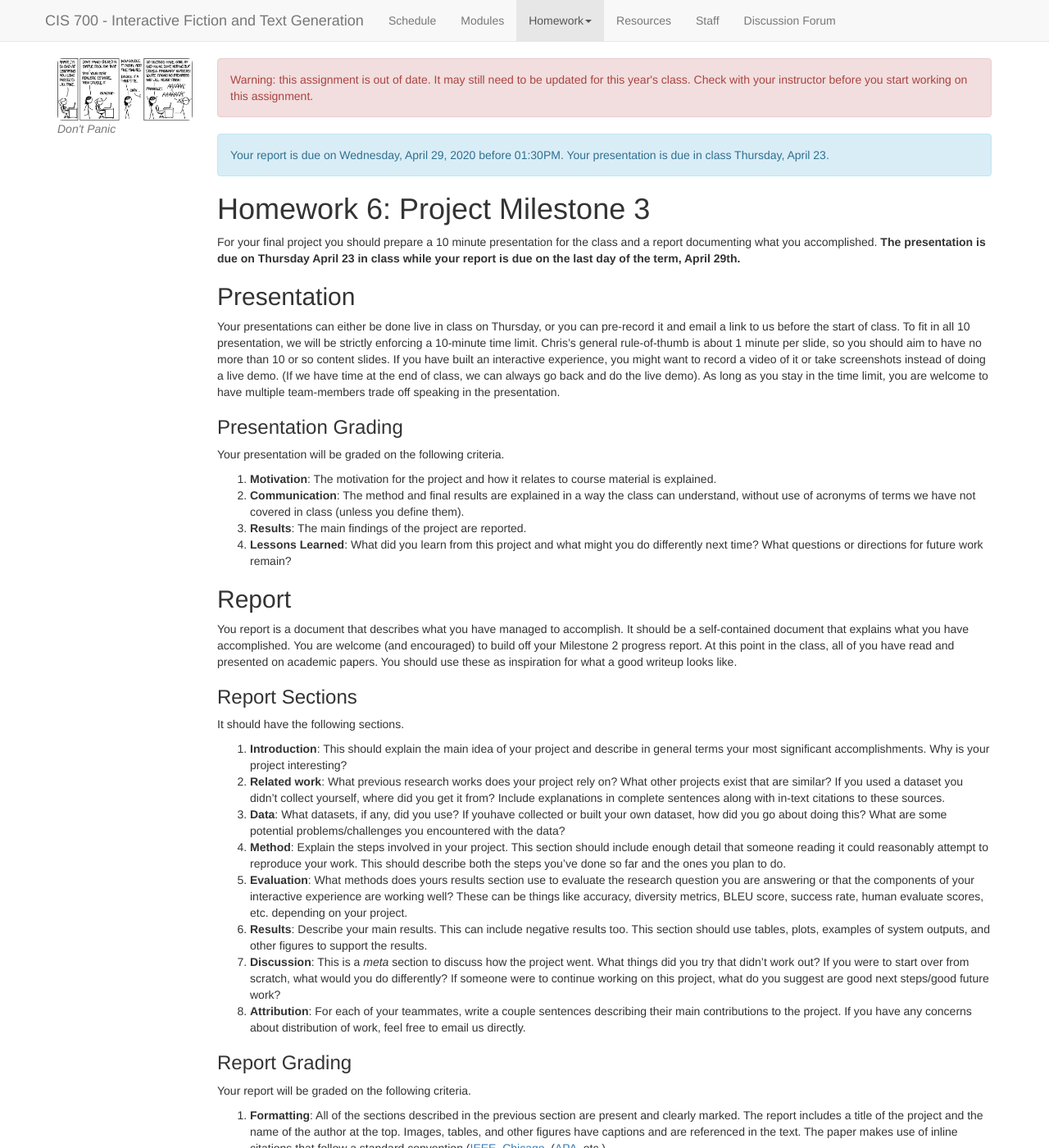
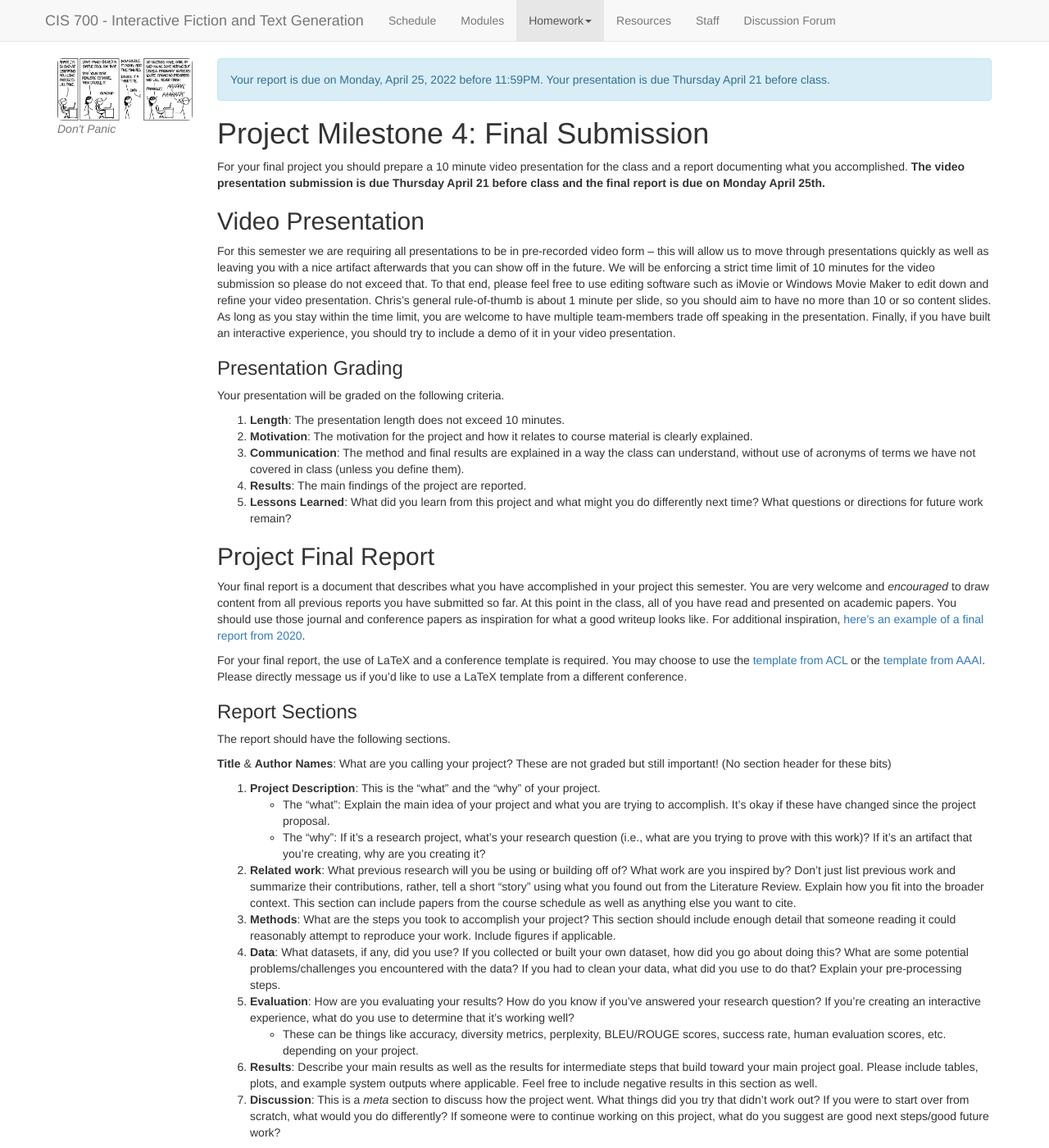
Before and after one commit to interactive-fiction-class/interactive-fiction-class.github.io, a Jekyll site: the page built from homeworks/project-final-submission/project-final.md, in a window 1280 px wide and 1400 px high. Shown: the whole window at 82% size. Built offline with Jekyll 4.4.1, drawn with Linux system fonts in a browser that asks for light colours; nearby versions of some CDN libraries; a script that is not in the unit is left out; some of the changed text lies outside the part shown.

Commit message:
Edited final project writeup

```diff
--- a/homeworks/project-final-submission/project-final.md
+++ b/homeworks/project-final-submission/project-final.md
@@ -3,13 +3,12 @@
 img: estimating_time.png
 caption: Don't Panic
 img_link: https://xkcd.com/1658/
-title: The Term Project
-title: Project Milestone 3
-type: Homework
-number: 6
+title: Final Submission
+type: Project Milestone
+number: 4
 active_tab: homework
-release_date: 2020-02-26
-due_date: 2020-04-29 13:30:00EST
+release_date: 2022-04-16
+due_date: 2022-04-25 23:59:00EST
 ---
 
 <!-- Check whether the assignment is ready to release -->
@@ -36,7 +35,7 @@
 
 <div class="alert alert-info">
 Your report is due on {{ page.due_date | date: "%A, %B %-d, %Y" }} before {{ page.due_date | date: "%I:%M%p" }}.
-Your presentation is due in class Thursday, April 23.
+Your presentation is due Thursday April 21 before class.
 </div>
 
 {% if page.materials %}
@@ -53,49 +52,58 @@
 
 {{page.type}} {{page.number}}: {{page.title}}
 =============================================================
-For your final project you should prepare a 10 minute presentation for the class and a report documenting what you accomplished. **The presentation is due on Thursday April 23 in class while your report is due on the last day of the term, April 29th.**
+For your final project you should prepare a 10 minute video presentation for the class and a report documenting what you accomplished. **The video presentation submission is due Thursday April 21 before class and the final report is due on Monday April 25th.**
 
-## Presentation
-Your presentations can either be done live in class on Thursday, or you can pre-record it and email a link to us before the start of class. To fit in all 10 presentation, we will be strictly enforcing a 10-minute time limit.
+## Video Presentation
+For this semester we are requiring all presentations to be in pre-recorded video form -- this will allow us to move through presentations quickly as well as leaving you with a nice artifact afterwards that you can show off in the future.
+We will be enforcing a strict time limit of 10 minutes for the video submission so please do not exceed that.
+To that end, please feel free to use editing software such as iMovie or Windows Movie Maker to edit down and refine your video presentation.
 Chris's general rule-of-thumb is about 1 minute per slide, so you should aim to have no more than 10 or so content slides.
-If you have built an interactive experience, you might want to record a video of it or take screenshots instead of doing a live demo. (If we have time at the end of class, we can always go back and do the live demo).
-As long as you stay in the time limit, you are welcome to have multiple team-members trade off speaking in the presentation.
+As long as you stay within the time limit, you are welcome to have multiple team-members trade off speaking in the presentation.
+Finally, if you have built an interactive experience, you should try to include a demo of it in your video presentation.
 
 ### Presentation Grading
 Your presentation will be graded on the following criteria.
-1. __Motivation__: The motivation for the project and how it relates to course material is explained.
-2. __Communication__: The method and final results are explained in a way the class can understand, without use of acronyms of terms we have not covered in class (unless you define them).
-3. __Results__: The main findings of the project are reported.
-4. __Lessons Learned__: What did you learn from this project and what might you do differently next time? What questions or directions for future work remain?
+1. __Length__: The presentation length does not exceed 10 minutes.
+2. __Motivation__: The motivation for the project and how it relates to course material is clearly explained.
+3. __Communication__: The method and final results are explained in a way the class can understand, without use of acronyms of terms we have not covered in class (unless you define them).
+4. __Results__: The main findings of the project are reported.
+5. __Lessons Learned__: What did you learn from this project and what might you do differently next time? What questions or directions for future work remain?
 
 
-## Report
-You report is a document that describes what you have managed to accomplish. It should be a self-contained document that explains what you have accomplished. You are welcome (and encouraged) to build off your Milestone 2 progress report. At this point in the class, all of you have read and presented on academic papers. You should use these as inspiration for what a good writeup looks like.
+## Project Final Report
+Your final report is a document that describes what you have accomplished in your project this semester. You are very welcome and *encouraged* to draw content from all previous reports you have submitted so far. At this point in the class, all of you have read and presented on academic papers. You should use those journal and conference papers as inspiration for what a good writeup looks like. For additional inspiration, [here's an example of a final report from 2020](example_report.pdf).
+
+For your final report, the use of LaTeX and a conference template is required. You may choose to use the [template from ACL](https://www.overleaf.com/latex/templates/acl-rolling-review-template/jxbhdzhmcpdm) or the [template from AAAI](https://www.aaai.org/Publications/Templates/AuthorKit22.zip). Please directly message us if you'd like to use a LaTeX template from a different conference.
 
 ### Report Sections
-It should have the following sections.
+The report should have the following sections.
 
-1. __Introduction__: This should explain the main idea of your project and describe in general terms your most significant accomplishments. Why is your project interesting?
-2. __Related work__: What previous research works does your project rely on? What other projects exist that are similar? If you used a dataset you didn't collect yourself, where did you get it from? Include explanations in complete sentences along with in-text citations to these sources.
-3. __Data__: What datasets, if any, did you use? If youhave collected or built your own dataset, how did you go about doing this? What are some potential problems/challenges you encountered with the data?
-4. __Method__: Explain the steps involved in your project. This section should include enough detail that someone reading it could reasonably attempt to reproduce your work. This should describe both the steps you've done so far and the ones you plan to do.
-5. __Evaluation__: What methods does yours results section use to evaluate the research question  you are answering or that the components of your interactive experience are working well?
-These can be things like accuracy, diversity metrics, BLEU score, success rate, human evaluate scores, etc. depending on your project.
-6. __Results__: Describe your main results. This can include negative results too. This section should use tables, plots, examples of system outputs, and other figures to support the results.
+__Title__ & __Author Names__: What are you calling your project? These are not graded but still important! (No section header for these bits)
+1. __Project Description__: This is the "what" and the "why" of your project.
+ * The "what": Explain the main idea of your project and what you are trying to accomplish. It's okay if these have changed since the project proposal.
+ * The "why": If it's a research project, what's your research question (i.e., what are you trying to prove with this work)? If it's an artifact that you're creating, why are you creating it?
+2. __Related work__: What previous research will you be using or building off of? What work are you inspired by? Don't just list previous work and summarize their contributions, rather, tell a short "story" using what you found out from the Literature Review. Explain how you fit into the broader context. This section can include papers from the course schedule as well as anything else you want to cite.
+3. __Methods__: What are the steps you took to accomplish your project? This section should include enough detail that someone reading it could reasonably attempt to reproduce your work. Include figures if applicable.
+4. __Data__: What datasets, if any, did you use? If you collected or built your own dataset, how did you go about doing this? What are some potential problems/challenges you encountered with the data? If you had to clean your data, what did you use to do that? Explain your pre-processing steps.
+5. __Evaluation__: How are you evaluating your results? How do you know if you've answered your research question? If you're creating an interactive experience, what do you use to determine that it's working well?
+  * These can be things like accuracy, diversity metrics, perplexity, BLEU/ROUGE scores, success rate, human evaluation scores, etc. depending on your project.
+6. __Results__: Describe your main results as well as the results for intermediate steps that build toward your main project goal. Please include tables, plots, and example system outputs where applicable. Feel free to include negative results in this section as well.
 7. __Discussion__: This is a _meta_ section to discuss how the project went.
-What things did you try that didn't work out?
-If you were to start over from scratch, what would you do differently? If someone were to continue working on this project, what do you suggest are good next steps/good future work?
-6. __Attribution__: For each of your teammates, write a couple sentences describing their main contributions to the project. If you have any concerns about distribution of work, feel free to email us directly.
+What things did you try that didn't work out? If you were to start over from scratch, what would you do differently? If someone were to continue working on this project, what do you suggest are good next steps/good future work?
 
-### Report Grading
-Your report will be graded on the following criteria.
-1. __Formatting__: All of the sections described in the previous section are present and clearly marked. The report includes a title of the project and the name of the author at the top. Images, tables, and other figures have captions and are referenced in the text. The paper makes use of inline citations that follow a standard convention ([IEEE](https://pitt.libguides.com/citationhelp/ieee), [Chicago](https://pitt.libguides.com/citationhelp/chicago), ([APA](https://pitt.libguides.com/citationhelp/APA), etc.).
+### Grading
+This section is our grading rubric for the final report.
+
+1. __Formatting__: All of the sections described in the previous section are present and clearly marked. The report includes a title of the project and the name of the authors at the top. Images, tables, and other figures have captions and are referenced in the text. The paper uses LaTeX and either the [ACL template](https://www.overleaf.com/latex/templates/acl-rolling-review-template/jxbhdzhmcpdm) or the [AAAI template](https://www.aaai.org/Publications/Templates/AuthorKit22.zip). The paper makes use of citations that follow the standard convention of whatever conference the template is from.
 2. __Communication__: Your report should be targeted at an audience who is familiar with NLP but has not taken the class and knows nothing about what you have done so far. You can imagine your audience as either the readers of a technical blog post (if you took the interactive experience option) or as reviwers of a paper submission to an NLP conference such as ACL (if you took the research question option). You should aim to make your methods section clear enough that others could attempt to reproduce your work and your results section clear enough that readers understand exactly what experiments you ran.
 3. __Style__: You should write in paragraphs and complete sentences unless there is a very good reason not to.
-4. __Content__: The report answers all relevant questions posed in the previous section. Images, tables, plots, of other figures are used to support the report' contents.
-5. __Length__: I don't want to assign a strict word length requirement, but if your paper has fewer than 1,500 words (not including referneces) then it is very likely you have not provided enough detail.
+4. __Content__: The report answers all relevant questions posed in the previous section. Images, tables, plots, of other figures are used to support the report contents.
+5. __Length__: There is no strict word length requirement, but if your paper has fewer than 1,500 words (not including referneces) then it is very likely you have not provided enough detail.
 
 # What to Submit
-Submit the following to Gradescope:
-* `report.pdf` which contains your project report. While not required, we highly recommend that you use LaTeX. You may choose to use the [template from the Association for Computational Linguistics](https://www.overleaf.com/latex/templates/acl-2020-proceedings-template/zsrkcwjptpcd).
-* `slides.pdf` a pdf version of the slides you present in class.
+Submit the following to Gradescope before class on **Thursday April 21**:
+* A link to your pre-recorded video presentation. This can be on any video hosting platform ([YouTube](https://www.youtube.com/), [Vimeo](https://vimeo.com/watch), etc.). Please double check that the video link is visible to the public before submitting.
+
+Submit the following to Gradescope by midnight on **Monday April 25**:
+* `report.pdf` which contains your project report. The use of LaTeX and a conference template is required. You may choose to use the [template from ACL](https://www.overleaf.com/latex/templates/acl-rolling-review-template/jxbhdzhmcpdm) or the [template from AAAI](https://www.aaai.org/Publications/Templates/AuthorKit22.zip). Please message us directly if you'd like to use a LaTeX template from a different conference.
```
Also changed, not shown: 1 other file.
